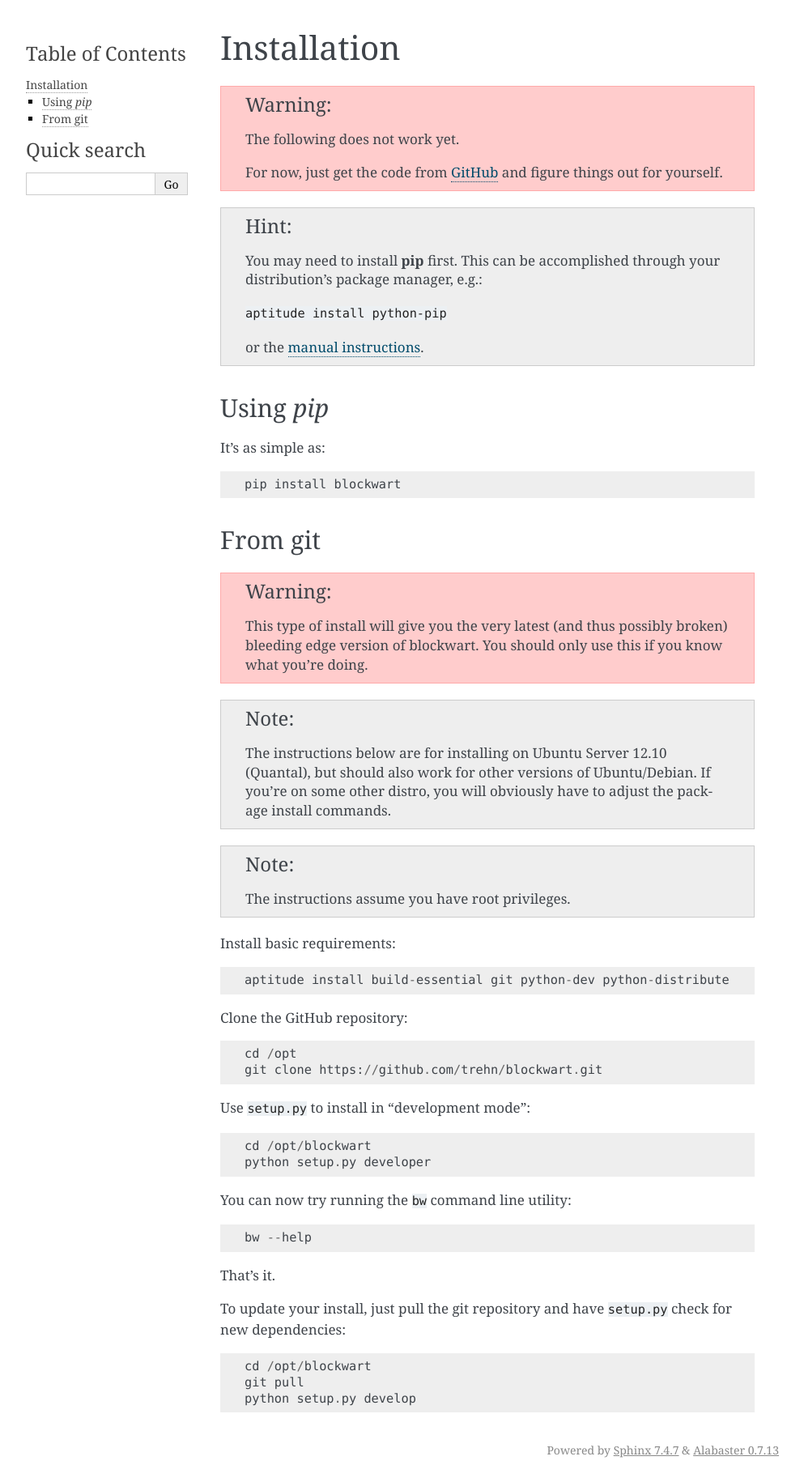
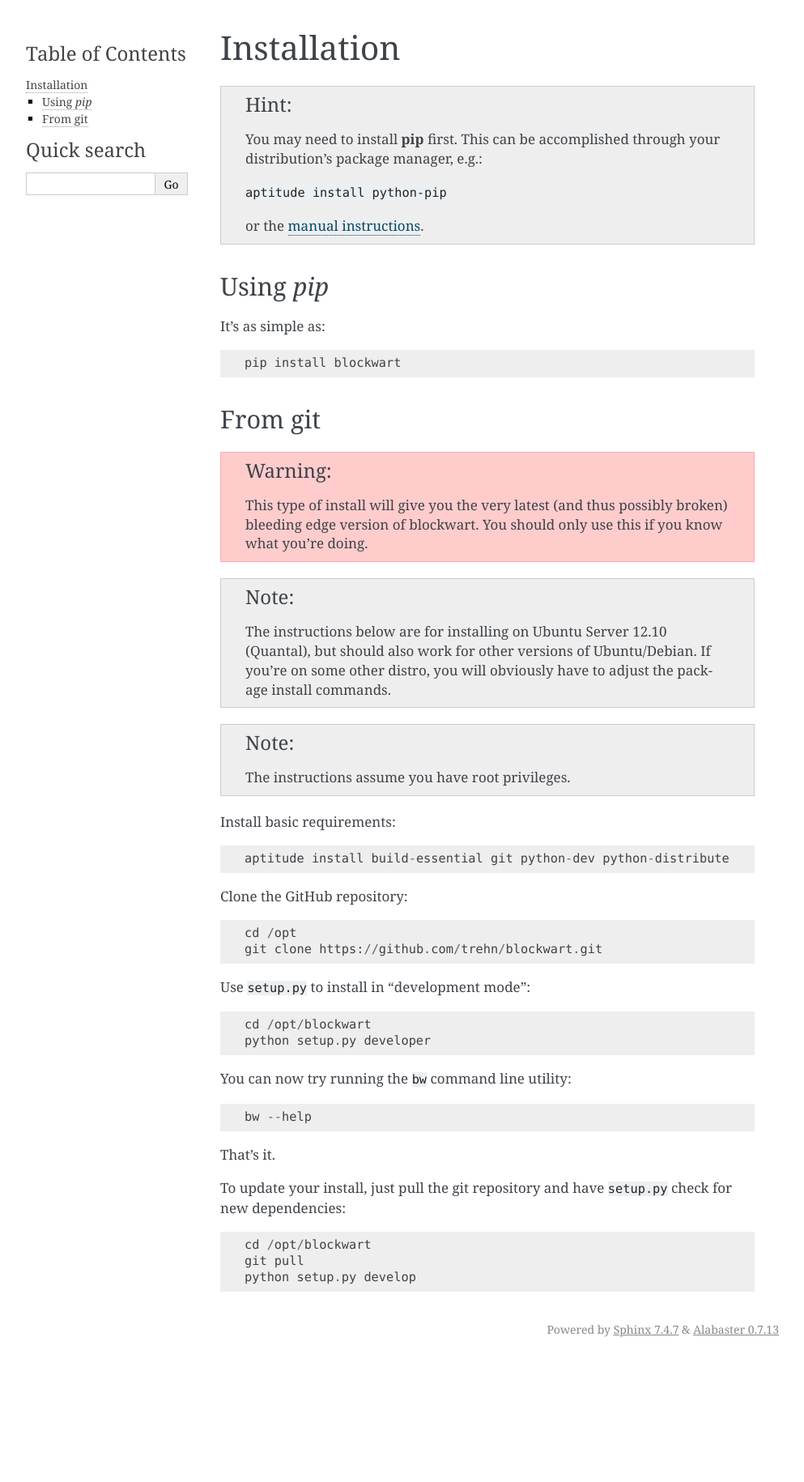
Before and after one commit to bundlewrap/bundlewrap, a Sphinx documentation site: the page built from doc/installation.rst, in a window 1280 px wide. Shown: the whole page at 81% size, without its empty margins (148-1141 px from the left). Built offline with Sphinx 7.4.7, drawn with Linux system fonts in a browser that asks for light colours; after the commit the page ends 1681 px from its top, so only the background shows below that.

Commit message:
remove outdated warning about pip install not working

```diff
--- a/doc/installation.rst
+++ b/doc/installation.rst
@@ -2,11 +2,6 @@
 
 Installation
 ============
-
-.. warning::
-   The following does not work yet.
-
-   For now, just get the code from `GitHub <http://github.com/trehn/blockwart/>`_ and figure things out for yourself.
 
 .. hint::
    You may need to install **pip** first. This can be accomplished through your distribution's package manager, e.g.:
```
